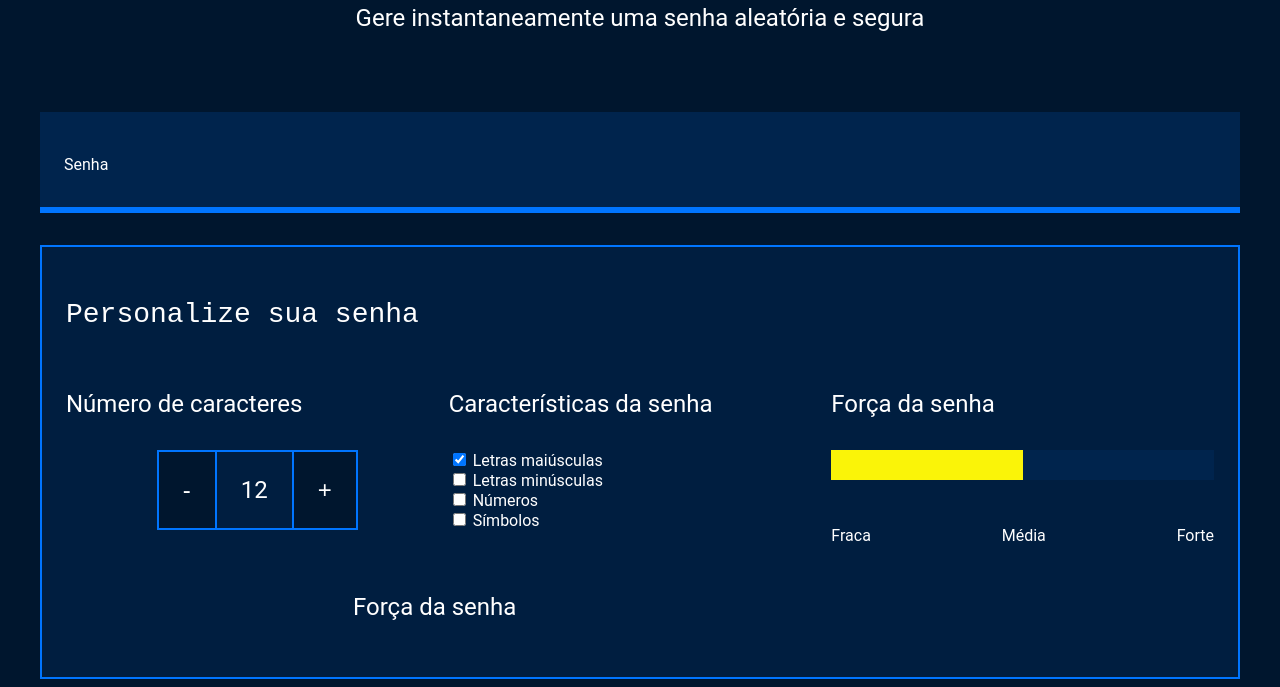
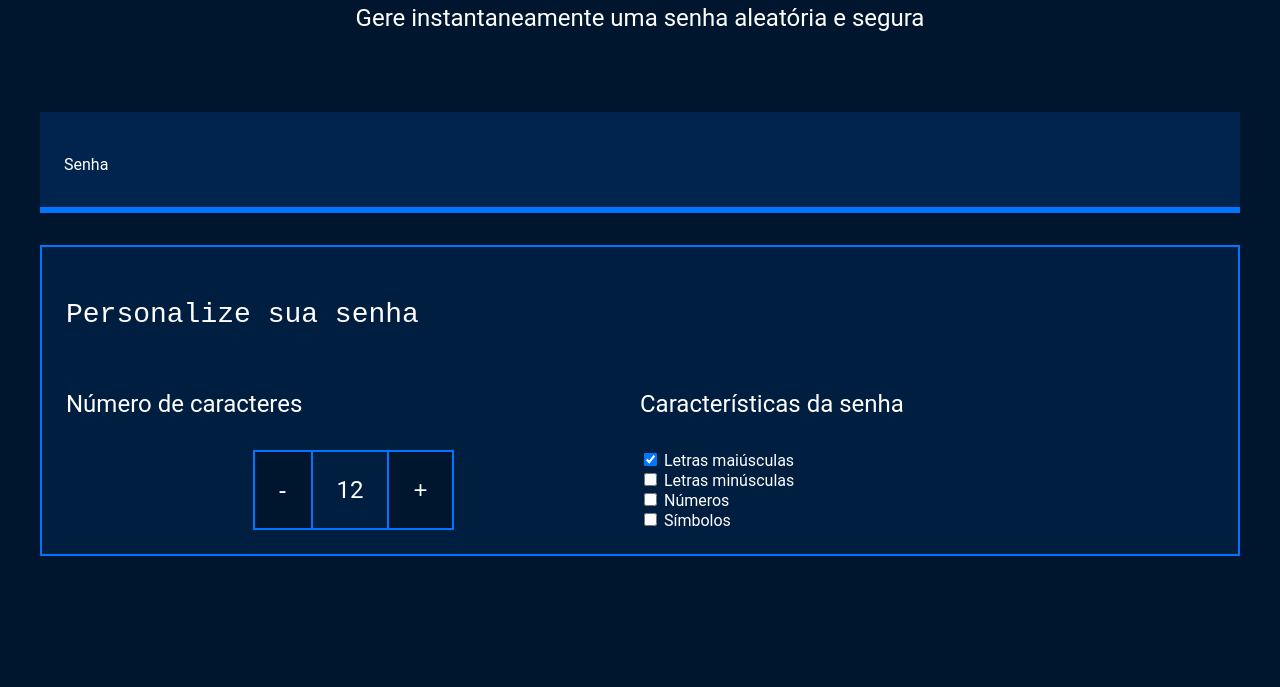
Before and after one commit to gustavoraupp45/14_av2, a plain HTML site: page index.html in a window 1280 px wide. Shown: the part 185-872 px from the top of the page. After the commit the page ends 800 px from the top, so only its background shows below. Drawn offline with Linux system fonts and the light colour scheme.

Commit message:
Update index.html

```diff
--- a/index.html
+++ b/index.html
@@ -15,7 +15,7 @@
 </div>
 <div class="conteudo-senha">
 <label for="senha">Senha</label>
- <input name="senha" type="text" id="campo-senha">
+<input name="senha" type="text" id="campo-senha" readonly>
 </div>
 <div class="parametro">
 <h3 class="parametro-titulo">Personalize sua senha</h3>
@@ -46,24 +46,3 @@
 <input name="simbolo" type="checkbox" class="checkbox">
 <label for="simbolo">Símbolos</label>
 </div>
- </div>
- <div class="parametro-senha">
- <h4 class="parametro-senha__titulo">Força da senha</h4>
- <div class="barra"></div> <!--Barra com tom de azul mais claro-->
- <div class="forca media"></div> <!--Bara vermelha-->
- <div class="parametro-senha-textos"> <!--Cria a legenda abaixo das cores-->
- <p>Fraca</p>
- <p>Média</p>
- <p>Forte</p>
- </div>
- </div>
- </div>
- <div class="parametro-senha">
- <h4 class="parametro-senha__titulo">Força da senha</h4>
- </div>
- </div>
- </div>
- </section>
-  <script src="main.js"></script>
- </body>
- </html>
```
Lines whose indentation alone changed are shown as unchanged.
